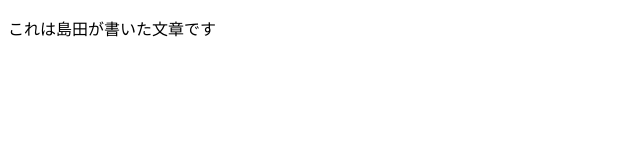
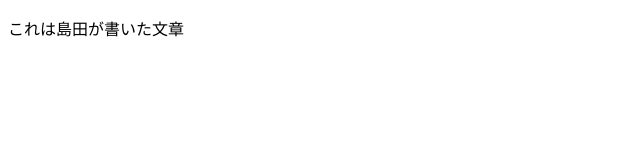
Before and after one commit to shimako-0515/test0709, a plain HTML site: page index.html in a window 1280 px wide. Shown: the full height of the page, 0-640 px from the left. Drawn offline with Linux system fonts and the light colour scheme.

Commit message:
あああああ

```diff
--- a/index.html
+++ b/index.html
@@ -9,7 +9,7 @@
 </head>
 
 <body>
-    <p>これは島田が書いた文章です</p>
+    <p>これは島田が書いた文章</p>
 
 </body>
 
```
